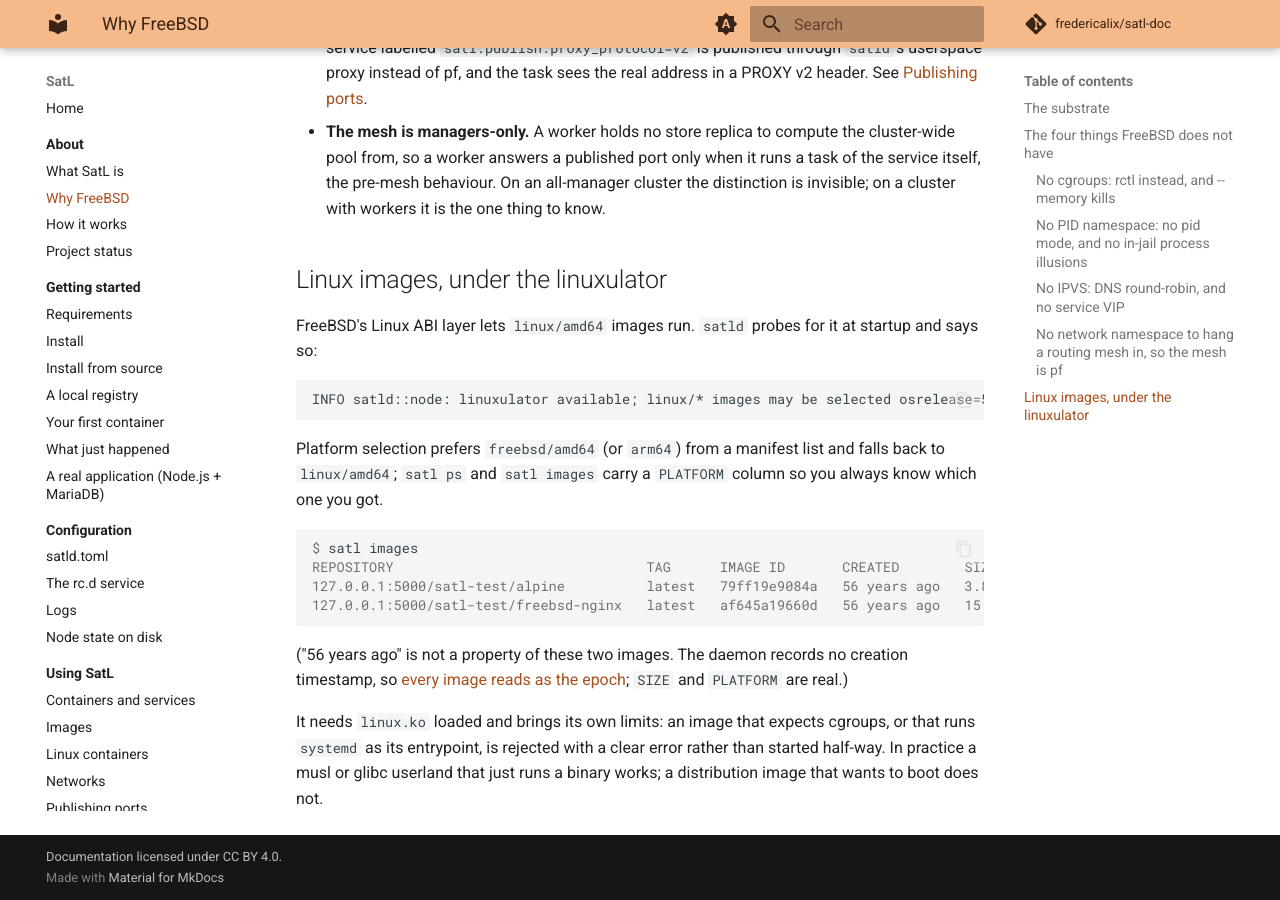
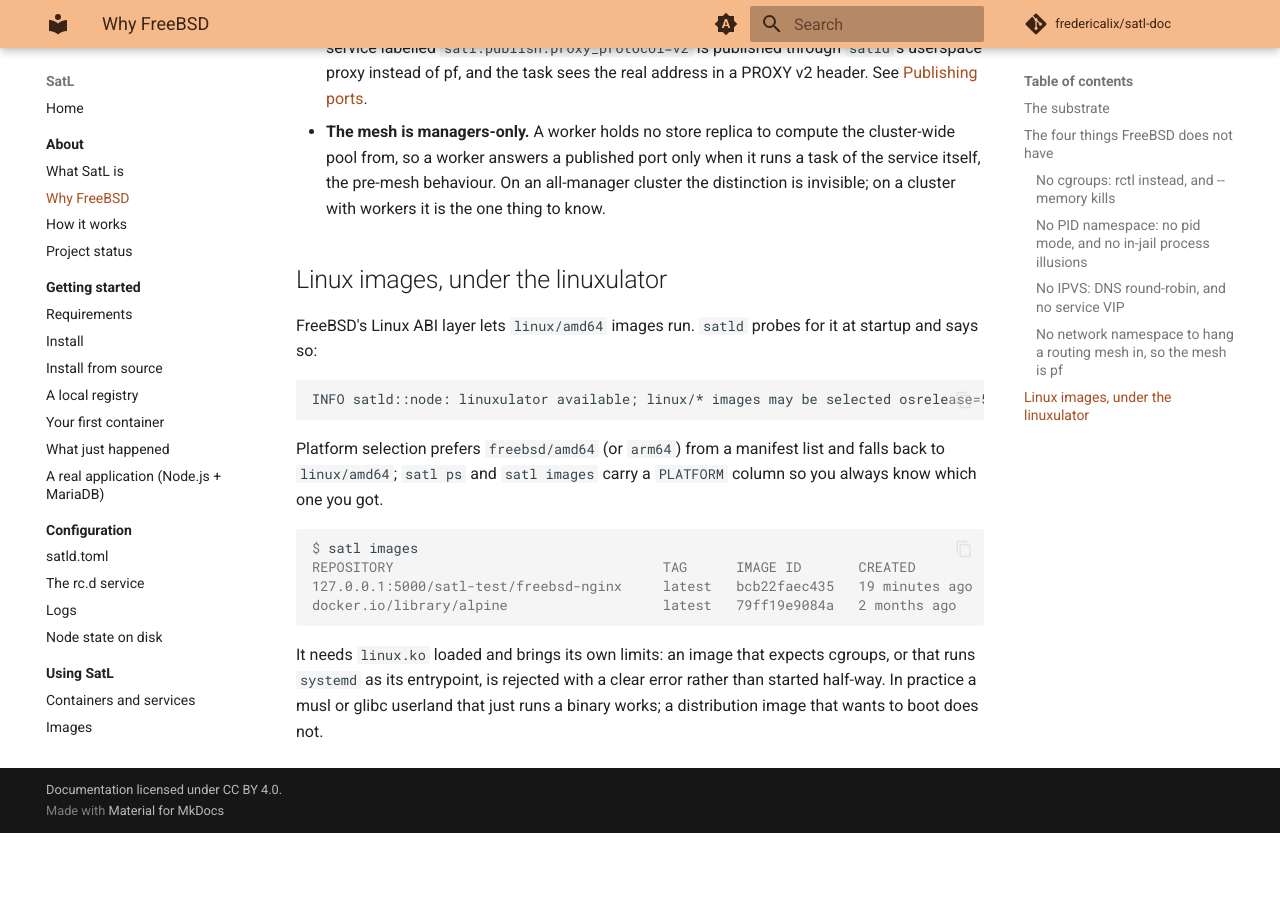
Before and after one commit to fredericalix/satl-doc, an MkDocs documentation site: the page built from docs/about/why-freebsd.md, in a window 1280 px wide and 900 px high, scrolled down 3090 px. Built offline with MkDocs 1.6.1 and Material for MkDocs 9.7.7, drawn with Linux system fonts in a browser that asks for light colours; comment, search, counter and statistics services are not loaded; after the commit the page ends 3923 px from its top, so only the background shows below that.

Commit message:
Registry: the package ships a live config.yml, and CREATED is real now
Two measured updates:

- the docker-registry package installs config.yml itself, as a copy
  of the sample: htpasswd auth on and listening on every interface.
  The page said only a sample ships; naming the live copy is what
  makes 'replace it wholesale' urgent rather than tidy.
- freebsd-runtime:15.1 pulls with CREATED '2 months ago', not
  '56 years ago': the epoch rendering is a property of pre-M7a
  stores, already explained in use/images.md, not of these images.
  why-freebsd.md claimed the daemon records no creation timestamp,
  which stopped being true at M7a; its example is re-captured.

Co-Authored-By: Claude Fable 5 <noreply@anthropic.com>

````diff
--- a/docs/about/why-freebsd.md
+++ b/docs/about/why-freebsd.md
@@ -108,14 +108,10 @@ column so you always know which one you got.
 
 ```console
 $ satl images
-REPOSITORY                               TAG      IMAGE ID       CREATED        SIZE      PLATFORM
-127.0.0.1:5000/satl-test/alpine          latest   79ff19e9084a   56 years ago   3.846MB   linux/amd64
-127.0.0.1:5000/satl-test/freebsd-nginx   latest   af645a19660d   56 years ago   15.63MB   freebsd/amd64
+REPOSITORY                                 TAG      IMAGE ID       CREATED          SIZE      PLATFORM
+127.0.0.1:5000/satl-test/freebsd-nginx     latest   bcb22faec435   19 minutes ago   16.73MB   freebsd/amd64
+docker.io/library/alpine                   latest   79ff19e9084a   2 months ago     3.846MB   linux/amd64
 ```
-
-("56 years ago" is not a property of these two images. The daemon records no
-creation timestamp, so [every image reads as the
-epoch](../use/images.md#references); `SIZE` and `PLATFORM` are real.)
 
 It needs `linux.ko` loaded and brings its own limits: an image that expects cgroups, or that runs `systemd` as its entrypoint, is rejected with a clear error rather than started half-way.
 In practice a musl or glibc userland that just runs a binary works; a distribution image that wants to boot does not.
````
Also changed, not shown: docs/start/registry.md (+5 -5 lines).
